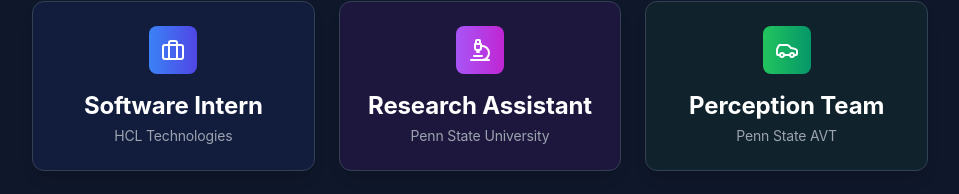
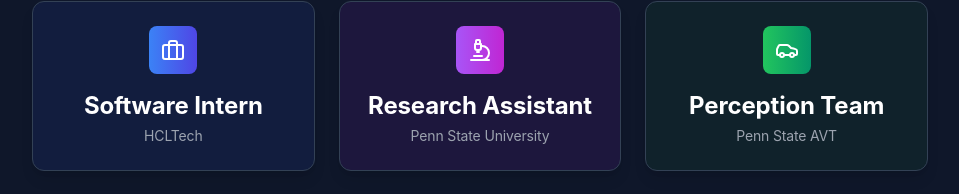
Before and after one commit to Siddhanta22/siddhantamohanty.github.io, a React (Create React App) app: page / in a window 1280 px wide. Shown: the part 1678-1872 px from the top of the page, without its empty margins (160-1119 px from the left). Built offline with nearby package versions, Linux system fonts and the light colour scheme.

Commit message:
Rename HCL Technologies to HCLTech
Update portfolio copy to consistently use HCLTech across About, Achievements, and Experience.

```diff
--- a/src/components/About.js
+++ b/src/components/About.js
@@ -12,7 +12,7 @@
   const stats = [
     {
       icon: Briefcase,
-      label: "HCL Technologies",
+      label: "HCLTech",
       value: "Software Intern",
       color: "from-blue-500 to-indigo-600",
       bgColor: "bg-blue-50 dark:bg-blue-900/20"
--- a/src/components/Achievements.js
+++ b/src/components/Achievements.js
@@ -30,7 +30,7 @@
       icon: TrendingUp,
       title: "GenAI Intern",
       description: "Enterprise AI Solutions",
-      period: "HCL Technologies",
+      period: "HCLTech",
       color: "from-green-400 to-emerald-500",
       bgColor: "bg-green-50 dark:bg-green-900/20"
     },
--- a/src/components/Experience.js
+++ b/src/components/Experience.js
@@ -28,7 +28,7 @@
     },
     {
       id: 2,
-      company: "HCL Technologies",
+      company: "HCLTech",
       role: "Software Engineering Intern (LLM Systems)",
       location: "Redmond, WA, USA",
       dates: "May 2025 - August 2025",
```
